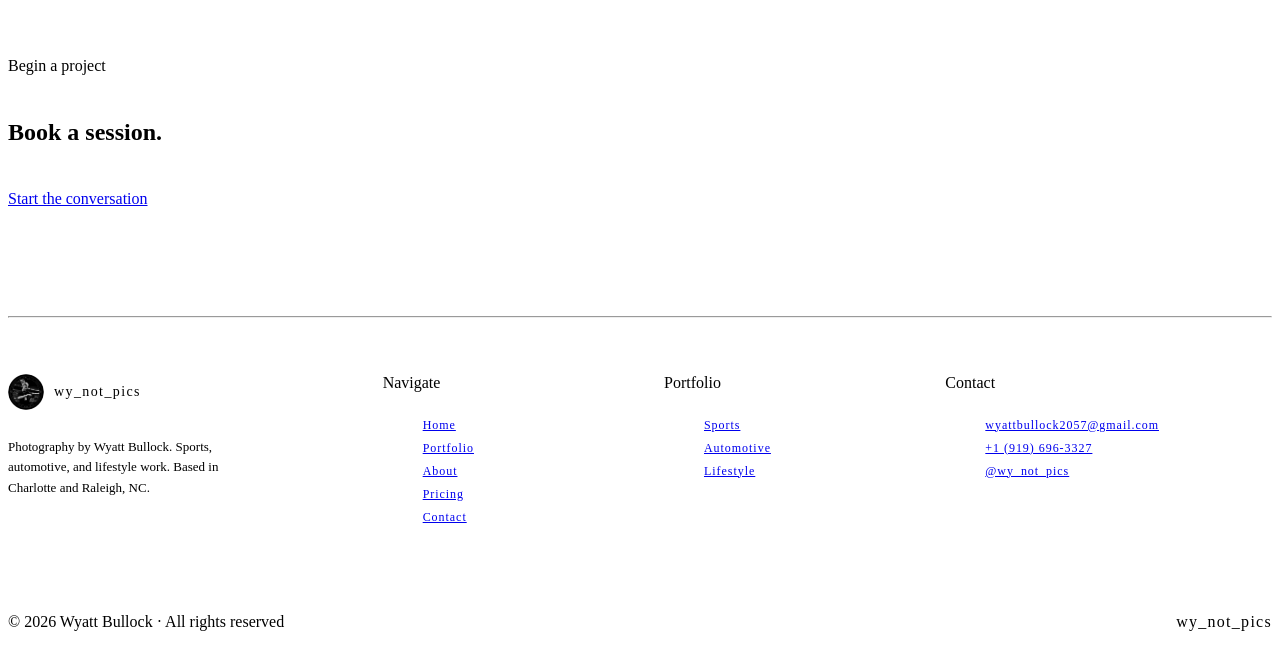
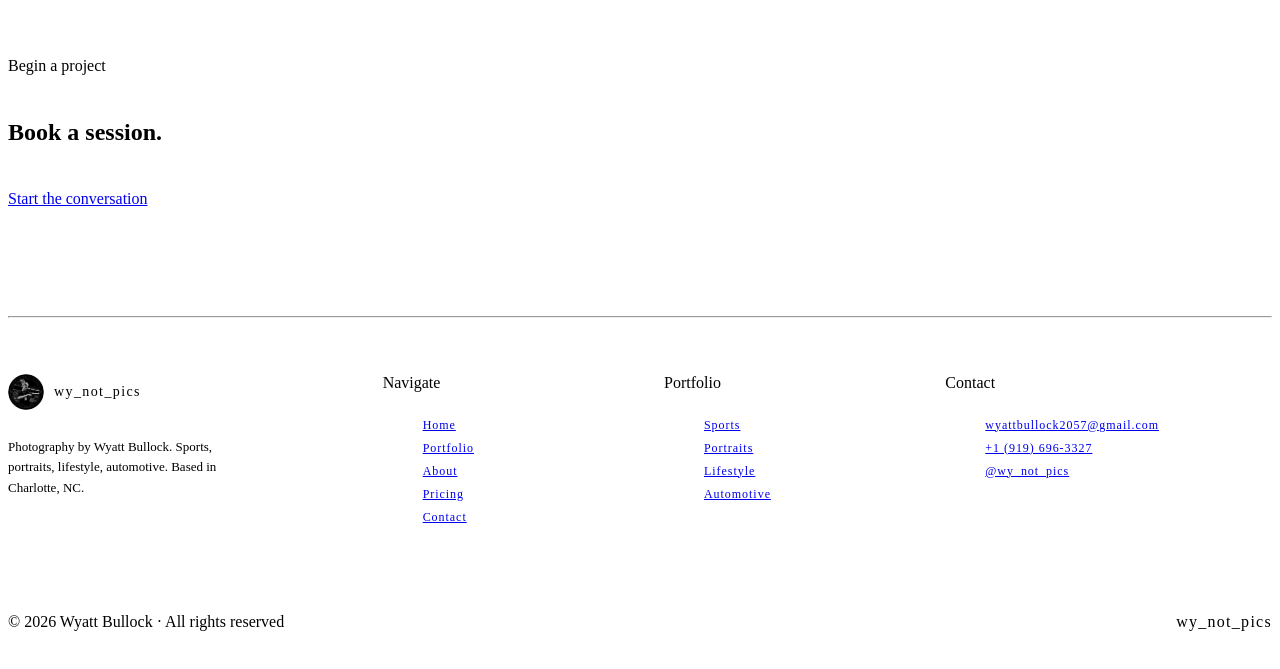
Before and after one commit to DavisHiggins/wynotpicsV2, a React (Vite) app: page / in a window 1280 px wide. Shown: the part 5256-5925 px from the top of the page. Built offline with nearby package versions, Linux system fonts and the light colour scheme; the HTML template or start-up script is replaced by a standard one.

Commit message:
Add files via upload

```diff
--- a/src/components/Footer.jsx
+++ b/src/components/Footer.jsx
@@ -32,8 +32,8 @@ export default function Footer() {
               <span>wy_not_pics</span>
             </span>
             <p className="footer-blurb">
-              Photography by Wyatt Bullock. Sports, automotive, and lifestyle work. Based in
-              Charlotte and Raleigh, NC.
+              Photography by Wyatt Bullock. Sports, portraits, lifestyle, automotive. Based in
+              Charlotte, NC.
             </p>
           </div>
 
@@ -52,8 +52,9 @@ export default function Footer() {
             <span className="kicker">Portfolio</span>
             <ul className="footer-list">
               <li><Link to="/gallery/sports" className="link-line">Sports</Link></li>
+              <li><Link to="/gallery/portraits" className="link-line">Portraits</Link></li>
+              <li><Link to="/gallery/lifestyle" className="link-line">Lifestyle</Link></li>
               <li><Link to="/gallery/automotive" className="link-line">Automotive</Link></li>
-              <li><Link to="/gallery/lifestyle" className="link-line">Lifestyle</Link></li>
             </ul>
           </div>
 
```
